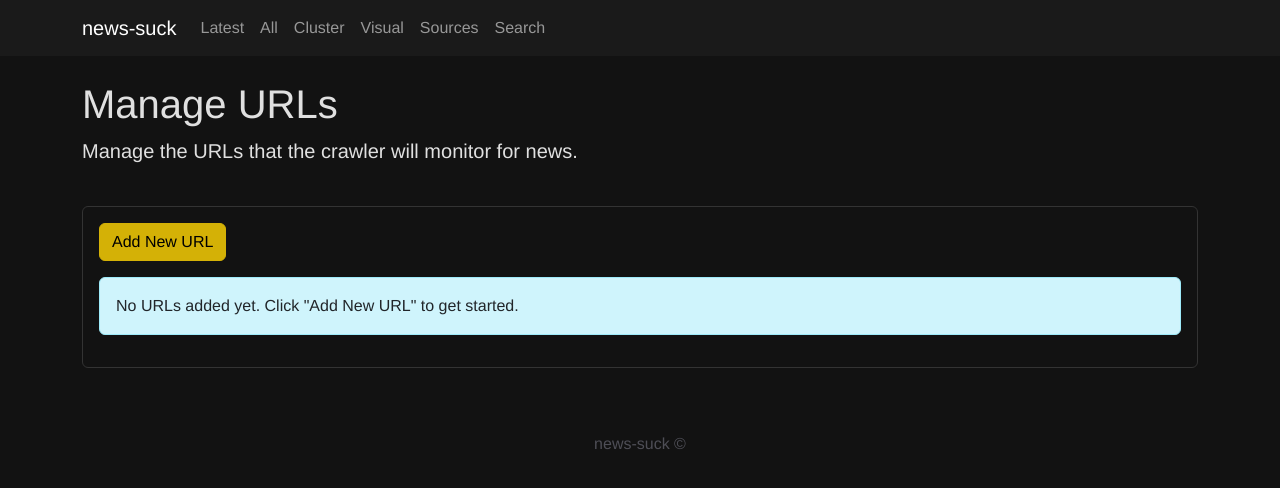
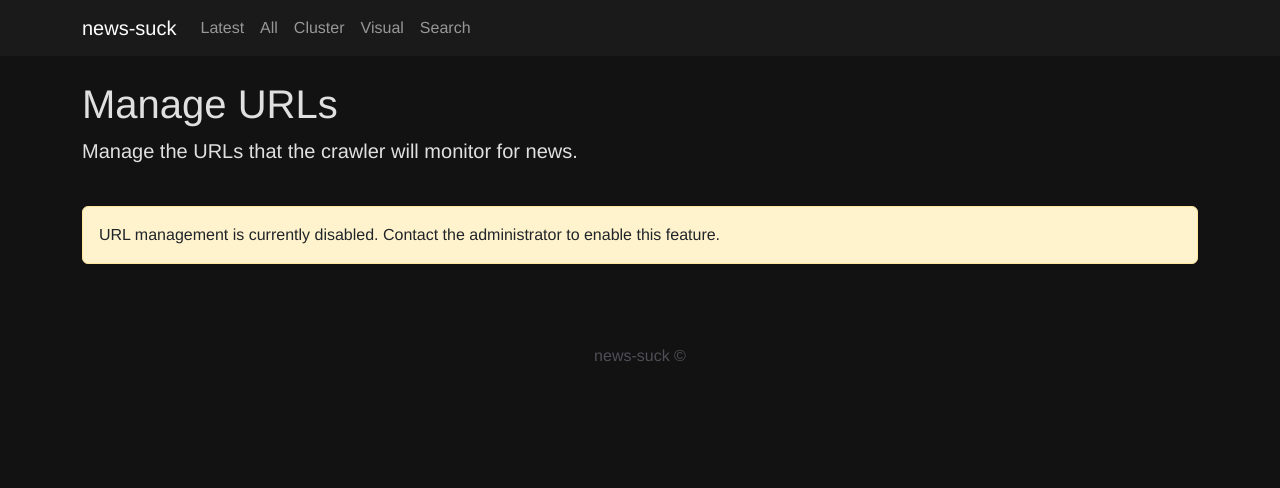
Before and after one commit to cgast/embird, a Python web app: template app/templates/url_form.html in a window 1280 px wide. Shown: the top 488 px of the page. Run offline with Jinja, Linux system fonts and the light colour scheme; the template is opened without the code that fills it, so the values that code supplies are empty; some libraries are stand-ins or nearby versions.

Commit message:
`: added enable URL management mode setting

```diff
--- a/app/config.py
+++ b/app/config.py
@@ -6,6 +6,7 @@
     # App Settings
     APP_NAME: str = "news-suck"
     DEBUG: bool = os.environ.get("DEBUG", "False").lower() in ("true", "1", "t")
+    ENABLE_URL_MANAGEMENT: bool = os.environ.get("ENABLE_URL_MANAGEMENT", "True").lower() in ("true", "1", "t")
 
     # Database
     DATABASE_URL: str = os.environ.get("DATABASE_URL", "postgresql://postgres:postgres@postgres:5432/newsdb")
--- a/app/templates/base.html
+++ b/app/templates/base.html
@@ -227,9 +227,11 @@
                     <li class="nav-item">
                         <a class="nav-link" href="/umap">Visual</a>
                     </li>
+                    {% if enable_url_management %}
                     <li class="nav-item">
                         <a class="nav-link" href="/urls">Sources</a>
                     </li>
+                    {% endif %}
                     <li class="nav-item">
                         <a class="nav-link" href="/search">Search</a>
                     </li>
--- a/app/templates/news_list.html
+++ b/app/templates/news_list.html
@@ -52,7 +52,11 @@
             {% if current_source %}
             No news found from this source yet.
             {% else %}
-            No news items available yet. Add some URLs to crawl.
+                {% if enable_url_management %}
+                No news items available yet. Add some URLs to crawl.
+                {% else %}
+                No news items available yet. Contact the administrator to add news sources.
+                {% endif %}
             {% endif %}
         </p>
         {% endif %}
--- a/app/templates/url_form.html
+++ b/app/templates/url_form.html
@@ -10,7 +10,11 @@
     </div>
 </div>
 
-{% if mode == 'add' %}
+{% if not enable_url_management %}
+<div class="alert alert-warning">
+    URL management is currently disabled. Contact the administrator to enable this feature.
+</div>
+{% elif mode == 'add' %}
 <!-- Add URL Form -->
 <div class="card">
     <div class="card-body">
@@ -76,9 +80,11 @@
 <!-- List URLs -->
 <div class="card">
     <div class="card-body">
+        {% if enable_url_management %}
         <div class="mb-3">
             <a href="/urls/add" class="btn btn-primary">Add New URL</a>
         </div>
+        {% endif %}
 
         {% if urls %}
         <div class="table-responsive">
@@ -111,7 +117,9 @@
                         </td>
                         <td>
                             <a href="/news?source_url={{ url.url }}" class="btn btn-sm btn-outline-primary">View News</a>
+                            {% if enable_url_management %}
                             <a href="/urls/{{ url.id }}/delete" class="btn btn-sm btn-outline-danger">Delete</a>
+                            {% endif %}
                         </td>
                     </tr>
                     {% endfor %}
```
Also changed, not shown: app/routes/web.py (+38 -13 lines), README.md.
